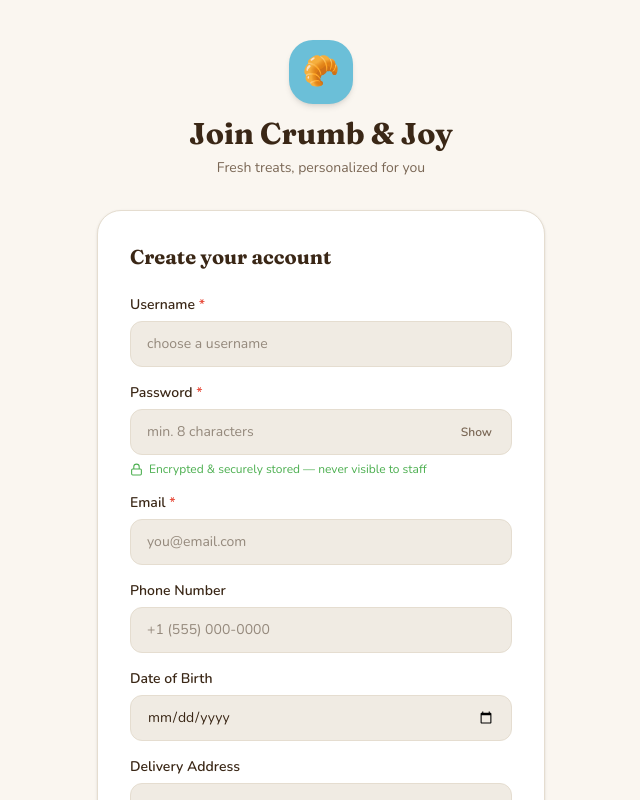
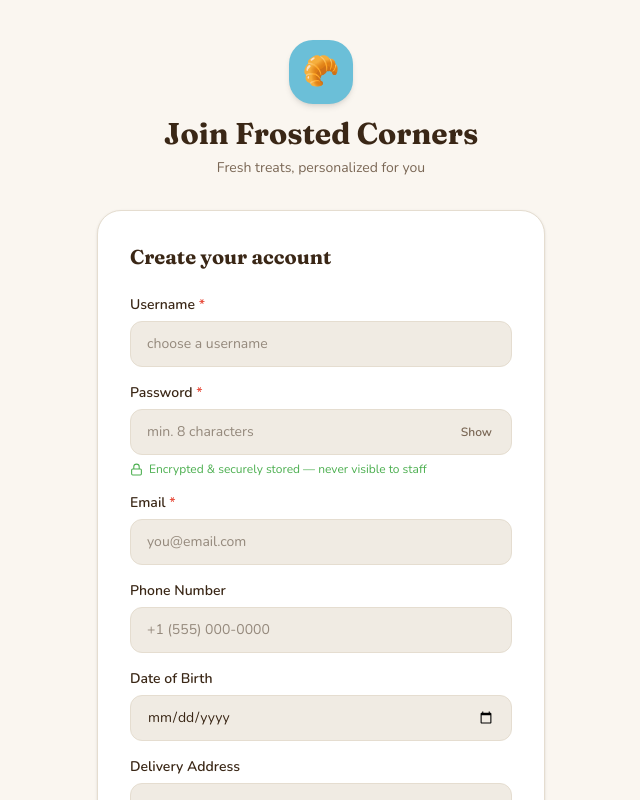
Before and after one commit to Hkasarag/Dessert_Architects, a React (Vite) app: page / in a window 1280 px wide. Both pictures are taken after typing "Sample", "Sample123" into the empty fields and a click on the button "Create Account". Shown: the top 800 px of the page, without its empty margins (319-959 px from the left). Built offline with nearby package versions, Linux system fonts and the light colour scheme; the HTML template or start-up script is replaced by a standard one.

Commit message:
Update Signup.tsx

```diff
--- a/src/pages/SignUp.tsx
+++ b/src/pages/SignUp.tsx
@@ -52,7 +52,7 @@ export default function SignUp({ onGoLogin }: Props) {
             className="w-16 h-16 rounded-3xl flex items-center justify-center text-3xl mx-auto mb-3 shadow-md"
             style={{ background: 'var(--primary)' }}
           >🥐</div>
-          <h1 className="text-3xl font-bold" style={{ fontFamily: 'Fraunces, serif' }}>Join Crumb & Joy</h1>
+          <h1 className="text-3xl font-bold" style={{ fontFamily: 'Fraunces, serif' }}>Join Frosted Corners</h1>
           <p className="mt-1.5 text-sm" style={{ color: 'var(--muted-foreground)' }}>Fresh treats, personalized for you</p>
         </div>
 
```
